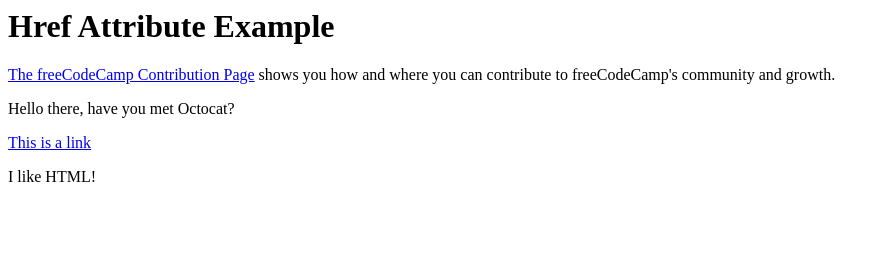
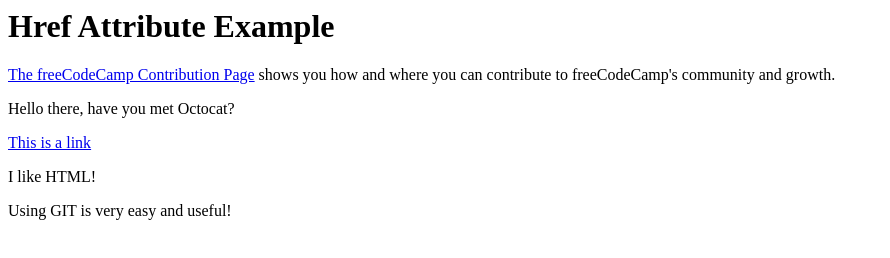
Before and after one commit to rossanodan/meet-the-octocat, a plain HTML site: page index.html in a window 1280 px wide. Shown: the whole page, without its empty margins (0-890 px from the left). Drawn offline with Linux system fonts and the light colour scheme.

Commit message:
Using GIT is easy and useful

```diff
--- a/index.html
+++ b/index.html
@@ -11,5 +11,6 @@
       <a href="www.google.com">This is a link</a>
       <p>I like HTML!</p>
     </h1>
+    <p>Using GIT is very easy and useful!</p>
   </body>
 </html>
```
